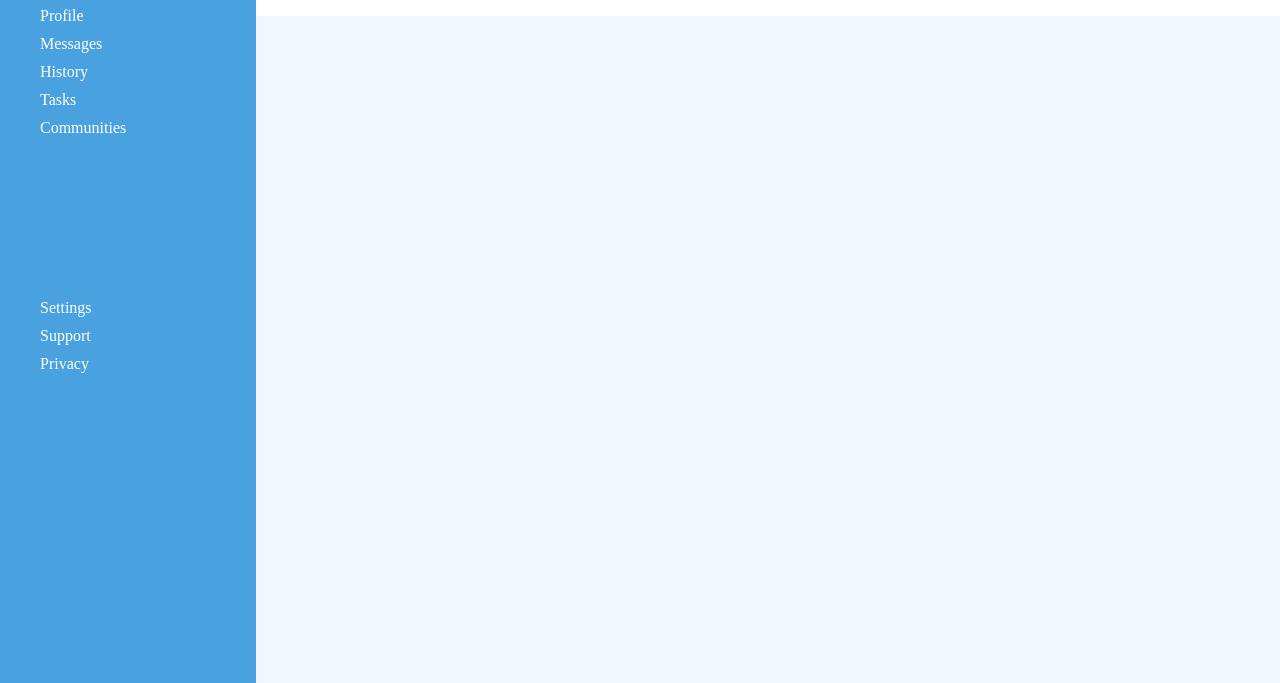
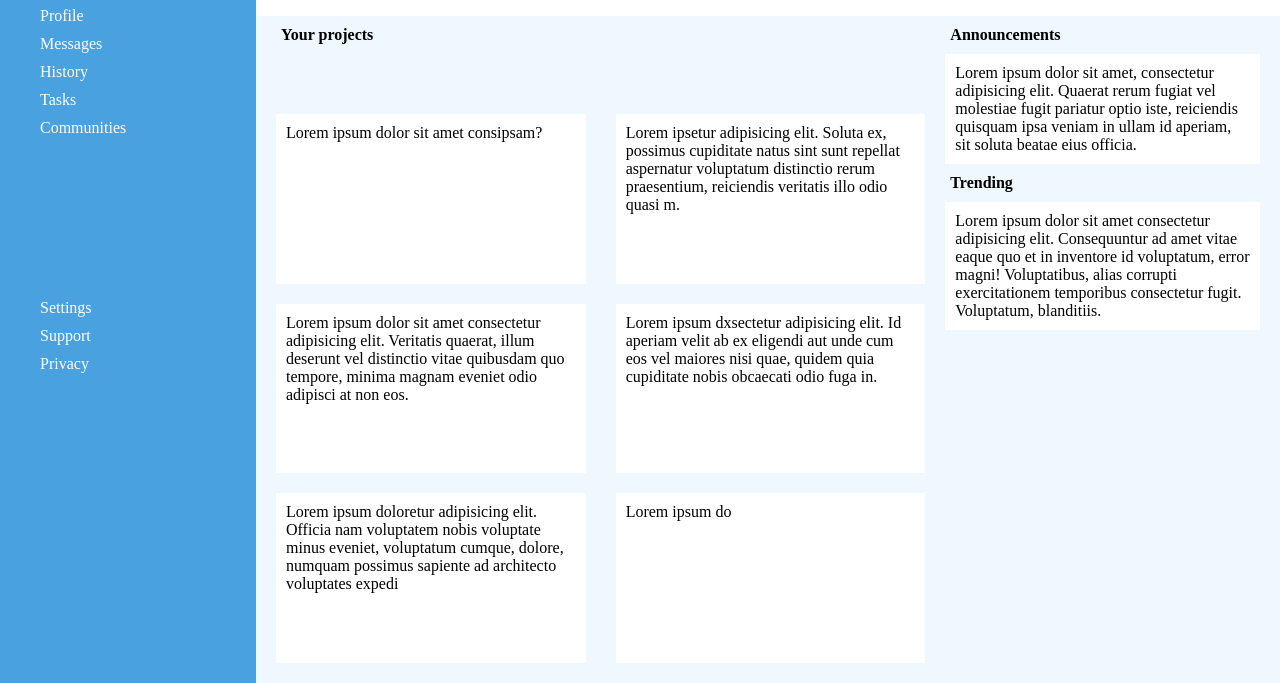
Before and after one commit to 37733773/Admin-Dashboard, a plain HTML site: page index.html in a window 1280 px wide. Shown: the part 117-800 px from the top of the page. Drawn offline with Linux system fonts and the light colour scheme.

Commit message:
Finished

```diff
--- a/index.html
+++ b/index.html
@@ -48,7 +48,33 @@
                 </ul>
             </div>
         </div>
-        <div id="main-content"></div>
+        <div id="main-content">
+            <div class="left">
+                <div class="title">Your projects</div>
+                <div class="content">
+                    <div class="left">Lorem ipsum dolor sit amet consipsam?</div>
+                    <div class="right">Lorem ipsetur adipisicing elit. Soluta ex, possimus cupiditate natus sint sunt repellat aspernatur voluptatum distinctio rerum praesentium, reiciendis veritatis illo odio quasi m.</div>
+                </div>
+                <div class="content">
+                    <div class="left">Lorem ipsum dolor sit amet consectetur adipisicing elit. Veritatis quaerat, illum deserunt vel distinctio vitae quibusdam quo tempore, minima magnam eveniet odio adipisci at non eos.</div>
+                    <div class="right">Lorem ipsum dxsectetur adipisicing elit. Id aperiam velit ab ex eligendi aut unde cum eos vel maiores nisi quae, quidem quia cupiditate nobis obcaecati odio fuga in.</div>
+                </div>
+                <div class="content">
+                    <div class="left">Lorem ipsum doloretur adipisicing elit. Officia nam voluptatem nobis voluptate minus eveniet, voluptatum cumque, dolore, numquam possimus sapiente ad architecto voluptates expedi</div>
+                    <div class="right">Lorem ipsum do</div>
+                </div>
+            </div>
+            <div class="right">
+                <div calss="upper">
+                    <div class="title">Announcements</div>
+                    <div class="content">Lorem ipsum dolor sit amet, consectetur adipisicing elit. Quaerat rerum fugiat vel molestiae fugit pariatur optio iste, reiciendis quisquam ipsa veniam in ullam id aperiam, sit soluta beatae eius officia.</div>
+                </div>
+                <div class="down">
+                    <div class="title">Trending</div>
+                    <div class="content">Lorem ipsum dolor sit amet consectetur adipisicing elit. Consequuntur ad amet vitae eaque quo et in inventore id voluptatum, error magni! Voluptatibus, alias corrupti exercitationem temporibus consectetur fugit. Voluptatum, blanditiis.</div>
+                </div>
+            </div>
+        </div>
     </body>
 
 </html>
--- a/style.css
+++ b/style.css
@@ -5,8 +5,13 @@ body,
 ul,
 #header #upper,
 #header #down,
-#header #down .right {
+#header #down .right,
+#main-content .left,
+#main-content .left .content,
+#main-content .right .upper,
+#main-content .right #down {
     display: grid;
+    box-sizing: border-box;
 }
 
 body {
@@ -112,3 +117,38 @@ input {
     background-color:cornflowerblue;
     border-radius: 20px;
 }
+
+#main-content {
+    grid-template-columns: 2fr 1fr;
+    padding: 10px;
+}
+
+#main-content .left {
+    grid-template: 1fr 1fr;
+}
+
+#main-content .left .content {
+    grid-template-columns: 1fr 1fr;
+    gap: 10px;
+}
+
+#main-content .left .content div,
+#main-content .right .content {
+    background-color: white;
+    padding: 10px;
+    margin: 10px;
+}
+
+#main-content .right {
+    grid-template-rows: 1fr 2fr 2fr;
+}
+
+#main-content .title {
+    font-weight: bold;
+    padding-left: 15px;
+}
+
+#main-content .right .upper,
+#main-content .right .down {
+    grid-template-rows: 1fr 5fr;
+}
```
